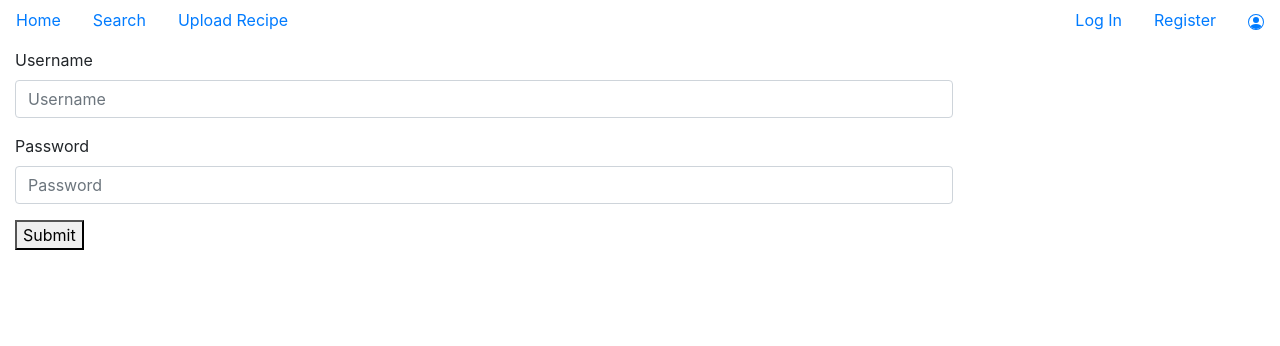
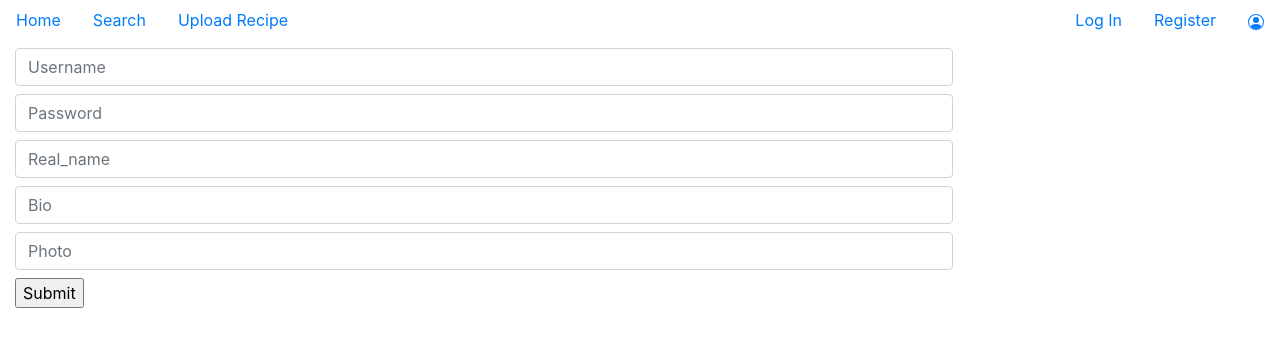
Before and after one commit to bistr/cookMe_react, a React (Create React App) app: page /register in a window 1280 px wide. Shown: the top 346 px of the page. Built offline with nearby package versions, Linux system fonts and the light colour scheme.

Commit message:
collection bugs and register

```diff
--- a/src/components/collections/addForm.js
+++ b/src/components/collections/addForm.js
@@ -1,4 +1,5 @@
 import React from 'react'
+import UserProfile from "../userProfile"
 
 
 
@@ -7,7 +8,7 @@ class AddForm extends React.Component
     constructor(props)
     {
         super(props);
-        this.state = {userID: 1, newCollections:[]}
+        this.state = {user_id: UserProfile.getName(), newCollections:[], collections:[]}
         this.handleChange = this.handleChange.bind(this);
         this.handleInput = this.handleInput.bind(this);
         this.fetchCollections = this.fetchCollections.bind(this);
@@ -20,12 +21,12 @@ class AddForm extends React.Component
     fetchCollections()
     {
         //let fakeURL = 'https://5e7ce6e0a917d700166840b4.mockapi.io/postsByRecipe/'+recipeId
-        let userID = 1;
-        let realURL = "https://cook-me.herokuapp.com/users/"+userID+"/collections_without/"+this.props.recipe_id;
+        let realURL = "https://cook-me.herokuapp.com/users/"+this.state.user_id+"/collections_without/"+this.props.recipe_id;
         fetch(realURL)
         .then(res => res.json())
         .then((data) => {
-          this.setState({ collections: data }, ()=>console.log(this.state))
+         this.setState({ collections: data }, ()=>console.log(this.state))
+
       })
         .catch(console.log)
     }
@@ -74,7 +75,7 @@ class AddForm extends React.Component
     {
         let requestBody = {
             "name":this.state.name,
-            "user_id":this.state.userID
+            "user_id":this.state.user_id
         }
         fetch('https://cook-me.herokuapp.com/add_collection', {
           method: 'POST',// or 'PUT'
@@ -85,7 +86,7 @@ class AddForm extends React.Component
         })
         .then((response) => response.json())
         .then((data) => {
-          this.fetchCollections(this.state.userID);
+          this.fetchCollections(this.state.user_id);
         })
         .catch((error) => {
           console.error('Error:', error);
@@ -140,11 +141,15 @@ class AddForm extends React.Component
                 <p class="h4 mb-4">Add to collection</p>
                 <div class="btn-group-vertical w-100 ">
                 {
-                    this.props.collections.map((collection) => (
+                    (Object.keys(this.state.collections).length == 0)?(this.props.collections.map((collection) => (
                         <button type="button" id={collection.id} class="btn btn-outline-info btn-lg btn-block text-left my-1" onClick={this.handleClick}>
                         {plusSign} {collection.name}
                         </button>
-                    ))
+                    ))):(this.state.collections.map((collection) => (
+                        <button type="button" id={collection.id} class="btn btn-outline-info btn-lg btn-block text-left my-1" onClick={this.handleClick}>
+                        {plusSign} {collection.name}
+                        </button>
+                    )))
                 }
                 <div class="input-group my-1">
                 <input type="text" class="form-control" name="name" placeholder="New collection name" onChange={this.handleInput}/>
--- a/src/components/genericInputs/singleInput.js
+++ b/src/components/genericInputs/singleInput.js
@@ -22,6 +22,7 @@ class SingleInput extends React.Component
             closeButton = <CloseButton name={this.props.name} handler={this.props.close} className="mb-2 mr-sm-2"/>;
         }
         let placeholder = null;
+
         if("placeholder" in this.props)
         {
             placeholder = this.props.placeholder;
@@ -30,6 +31,11 @@ class SingleInput extends React.Component
         {
             placeholder = this.props.name.replace(/^\w/, c => c.toUpperCase());
         }
+        let type="text"
+        if("type" in this.props)
+        {
+            type = this.props.type;
+        }
 
         let className = "form-control mb-2 mr-sm-2 ";
         if ("className" in this.props)
@@ -37,18 +43,24 @@ class SingleInput extends React.Component
             className = className.concat(this.props.className);
         }
 
+        let requiredFlag = false;
+        if ("required" in this.props)
+        {
+            requiredFlag = true;
+        }
+
         if ("close" in this.props)
         {
             className = className.concat(" w-auto d-inline col-lg-8 col-10");
             return(
                 <div className="d-flex w-100 justify-content-center align-items-center">
-                <textarea className={className} placeholder={placeholder} type="text" rows="1" onChange={(e)=>this.changeValue(e)}/>
+                <textarea className={className} type = {type} placeholder={placeholder} rows="1" onChange={(e)=>this.changeValue(e)}/>
                 {closeButton}
                 </div>
             )
         }
         return(
-            <input className={className} placeholder={placeholder} type="text" onChange={(e)=>this.changeValue(e)}/>
+            <input className={className} required={requiredFlag} placeholder={placeholder} type = {type} onChange={(e)=>this.changeValue(e)}/>
         );
     }
 }
--- a/src/components/loginForm.js
+++ b/src/components/loginForm.js
@@ -21,7 +21,7 @@ class LoginForm extends React.Component
     {
         let username = document.getElementById("username").value;
         let password = document.getElementById("password").value;
-        e.preventDefault()
+        event.preventDefault()
         fetch('https://cook-me.herokuapp.com/login', {
           method: 'POST',// or 'PUT'
           headers: {
@@ -30,6 +30,25 @@ class LoginForm extends React.Component
           body: JSON.stringify({"username":username, "password":password}),
         })
         .then((response) => response.json())
+        .then((data)=>
+    {
+        if (data["status"]=="OK")
+        {
+            UserProfile.setName(data["id"]);
+            //redirect to profile
+            const win = window.open("/profile/"+UserProfile.getName());
+        }
+        else if(data["status"]=="Wrong password")
+        {
+            alert("wrong password")
+        }
+        else if(data["status"]=="User doesn't exist"){
+            alert("No such user")
+        }
+        else {
+            alert("what happened?????")
+        }
+    })
         .then((data) => {
           console.log(data);
         })
@@ -44,43 +63,15 @@ class LoginForm extends React.Component
     }
 
 
-
-    // handleSubmit(e)
-    // {
-    //     e.preventDefault()
-    //     fetch('https://cook-me.herokuapp.com/login', {
-    //       method: 'POST',// or 'PUT'
-    //       headers: {
-    //         'Content-Type': 'application/json'
-    //       },
-    //       body: JSON.stringify({"username":this.state.username, "password":sha256(this.state.password)}),
-    //     })
-    //     .then((response) => response.json())
-    //     .then((data) => {
-    //       console.log(data);
-    //     })
-    //     .catch((error) => {
-    //       console.error('Error:', error);
-    //     });
-    // }
-    // <div className="form-group">
-    //     <label>Username</label>
-    //     <input type="text" className="form-control" placeholder="Username" name="username" required onChange={this.handleChange} />
-    // </div>
-    // <div className="form-group">
-    //     <label>Password</label>
-    //     <input type="password" className="form-control" placeholder="Password" name="password" required onChange={this.handleChange} />
-    // </div>
-
     render()
     {
         return(
             <form onSubmit={this.handleSubmit} className="w-75">
 
                 <label htmlFor="username">Which user are you?</label>
-                <input id="username" type="text" className="form-control" placeholder="Username"  />
+                <input id="username" type="text" required className="form-control" placeholder="Username"  />
                 <label htmlFor="password">Password</label>
-                <input id="password" type="password" className="form-control" placeholder="Password"  />
+                <input id="password" type="password" required className="form-control" placeholder="Password"  />
                 <button onClick={(e)=>this.handleSubmit(e)}>Submit</button>
         </form>
         )
--- a/src/components/registerForm.js
+++ b/src/components/registerForm.js
@@ -1,5 +1,7 @@
 import React from 'react'
 import { sha256 } from 'js-sha256';
+import SingleInput from "./genericInputs/singleInput"
+import UserProfile from "./userProfile"
 
 class RegisterForm extends React.Component
 {
@@ -9,35 +11,65 @@ class RegisterForm extends React.Component
 
         this.state =
         {
-            success: '',
-            message: ''
+            "username":"",
+            "password":"",
+            "real_name":"",
+            "bio":"",
+            "photo":""
         };
 
-        this.handleChange = this.handleChange.bind(this);
-        this.handleArrayChange = this.handleArrayChange.bind(this);
         this.handleSubmit = this.handleSubmit.bind(this);
+        this.handleComponentChange = this.handleComponentChange.bind(this);
     }
 
-    handleChange(event)
+    handleComponentChange(nameOfField, valueOfField)
     {
-        this.setState({ [event.target.name]:event.target.value}, ()=>console.log(this.state));
+        this.setState({ [nameOfField]:valueOfField},()=>console.log(this.state));
     }
 
-    handleArrayChange(event)
-    {
-    }
 
     handleSubmit(e)
     {
-        e.preventDefault()
+        e.preventDefault();
+        if(this.state.username == "" || this.state.password=="")
+        {
+            return;
+        }
+        // let fields = ["username", "password", "real_name", "bio", "photo"];
+        // fields.forEach((field) => {
+        //     let value = document.getElementById(field).value;
+        //     this.setState({ [field]:value});
+        // });
+
+        // let username = document.getElementById("username").value;
+        // let password = document.getElementById("password").value;
+        // let real_name = document.getElementById("real_name");
+        // let bio = document.getElementById("bio");
+        // let photo = document.getElementByIdById("photo");
+        console.log(this.state);
         fetch('https://cook-me.herokuapp.com/register', {
           method: 'POST',// or 'PUT'
           headers: {
             'Content-Type': 'application/json'
           },
-          body: JSON.stringify({"username":this.state.username, "password":sha256(this.state.password)}),
+          body: JSON.stringify(this.state),
         })
         .then((response) => response.json())
+        .then((data)=>
+        {
+        if (data["status"]=="OK")
+        {
+            UserProfile.setName(data["id"]);
+            //redirect to profile
+            const win = window.open("/profile/"+UserProfile.getName());
+        }
+        else if(data["status"]=="Username taken"){
+            alert("Username taken")
+        }
+        else {
+            alert("what happened?????")
+        }
+    })
         .then((data) => {
           console.log(data);
         })
@@ -50,15 +82,15 @@ class RegisterForm extends React.Component
     {
         return(
             <form onSubmit={this.handleSubmit} className="w-75">
-                <div className="form-group">
-                    <label>Username</label>
-                    <input type="text" className="form-control" placeholder="Username" name="username" required onChange={this.handleChange} />
-                </div>
-                <div className="form-group">
-                    <label>Password</label>
-                    <input type="password" className="form-control" placeholder="Password" name="password" required onChange={this.handleChange} />
-                </div>
-                <button onClick={(e)=>this.handleSubmit(e)}>Submit</button>
+
+                <SingleInput name="username" required="true" handler={this.handleComponentChange}/>
+                <SingleInput name="password" required="true" type="password" handler={this.handleComponentChange}/>
+                <SingleInput name="real_name" handler={this.handleComponentChange}/>
+                <SingleInput name="bio" handler={this.handleComponentChange} />
+                <SingleInput name="photo" handler={this.handleComponentChange} />
+
+
+                <input type="submit" onClick={(e)=>this.handleSubmit(e)}/>
         </form>
         )
     }
```
